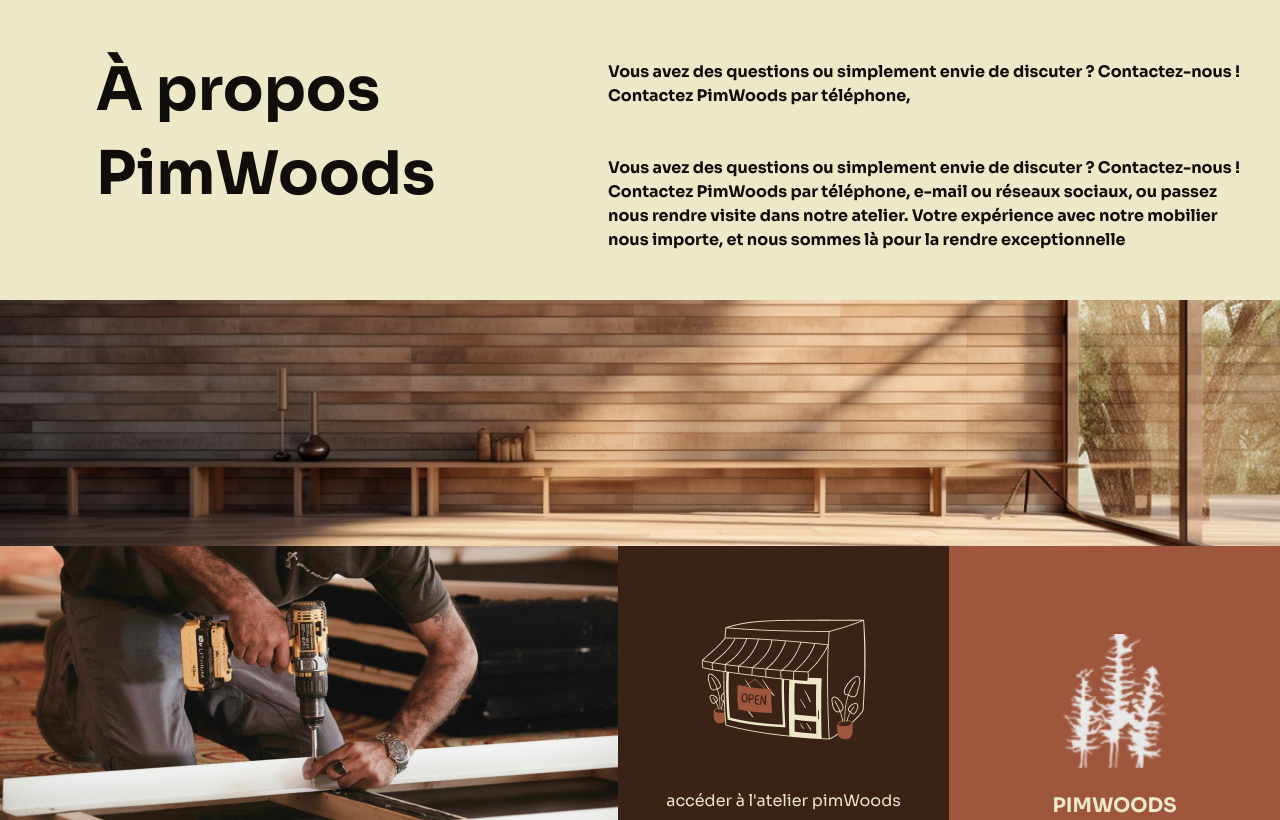
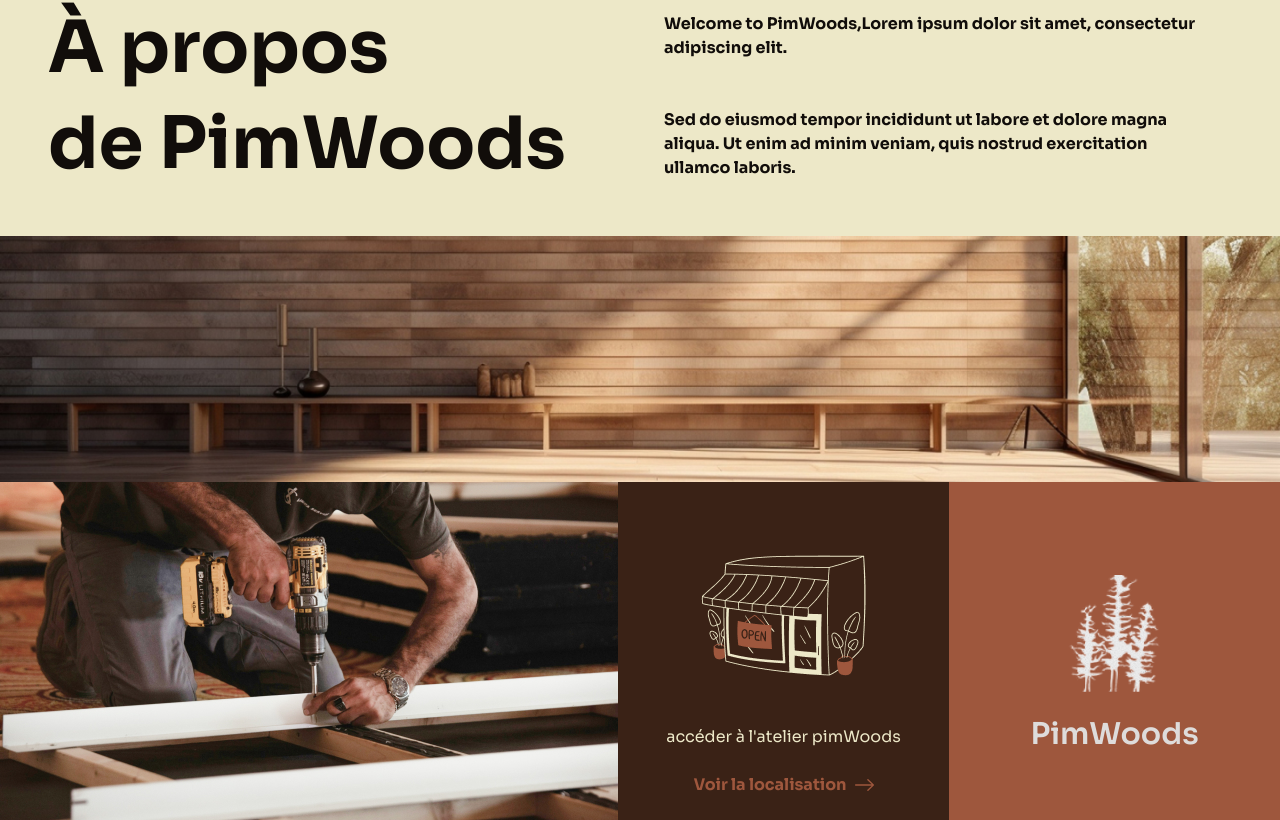
Before and after one commit to yaCHBn2004/pim-woods-site, a React (Vite) app in the folder client/: page / in a window 1280 px wide. Shown: the part 900-1720 px from the top of the page. Built offline with nearby package versions, Linux system fonts and the light colour scheme.

Commit message:
refractor: About main file

```diff
--- a/client/src/pages/Landing page/sections/About.jsx
+++ b/client/src/pages/Landing page/sections/About.jsx
@@ -1,58 +1,37 @@
 import React from "react";
 import about1 from "/src/assets/images/about1.jpg";
+import about2 from "/src/assets/images/about2.jpg";
 import PimBig from "/src/assets/logo-PIM-big.png";
-import about2 from "/src/assets/images/about2.jpg";
-import inarrow from "/src/assets/icons/arrows/in-arrow.svg";
 import shop from "/src/assets/2Ds/shop.png";
-import GoToFooter from '../../../utils/GoToFooter';
+
+import AboutText from "../../../components/AboutText";
+import AboutVisit from "../../../components/AboutVisit";
+
 export const About = () => {
   return (
-    <div className=" flex flex-col  ">
-      <div className=" flex gap-24 pt-40 pb-12   h-1/2 ">
-        <div className="flex flex-col basis-[40%]  pl-24  gap-8">
-          <h1 className=" text-darkBrown text-6xl font-bold  flex flex-col gap-6">
-            {" "}
-            <p>À propos </p>
-            <p> PimWoods</p>
-          </h1>
+    <div className="h-max">
+      <AboutText />
+
+      <div className="flex flex-col" >
+        <div className="bg-cover bg-center w-full h-full" style={{ backgroundImage: `url(${about1})` }}>
+          <img src={about1} alt="abous-us1" />
         </div>
-        <div className="felx flex-col w-1/2 font-bold text-darkBrown">
-          <p>
-            Vous avez des questions ou simplement envie de discuter ?
-            Contactez-nous ! Contactez PimWoods par téléphone,
-          </p>
-          <br /> <br />
-          <p>
-            Vous avez des questions ou simplement envie de discuter ?
-            Contactez-nous ! Contactez PimWoods par téléphone, e-mail ou réseaux
-            sociaux, ou passez nous rendre visite dans notre atelier. Votre
-            expérience avec notre mobilier nous importe, et nous sommes là pour
-            la rendre exceptionnelle
-          </p>
-        </div>
-      </div>
 
-      <div className="flex flex-col ">
-        <div className="w-screen">
-          <img className="w-full" src={about1} alt="" />
-        </div>
-        <div className="flex ">
+        <div className="flex">
           <img className="w-3/5" src={about2} alt="" />
+
           <div className="w-1/3 flex flex-col bg-primary items-center justify-center gap-6 p-10">
             <img className="" src={shop} alt="" />
             <p className="text-bg ">accéder à l'atelier pimWoods</p>
-            <div className="text-secondary flex align-baseline  gap-2 cursor-pointer hover:ml-4"> <GoToFooter/>
-             <img className=""src={inarrow} alt="" />
-             </div>
+            <AboutVisit />
+          </div>
 
+          <div className="w-1/3 flex flex-col bg-secondary items-center justify-center gap-6 p-10">
+            <img src={PimBig} alt="" />
+            <p className="text-text-white text-3xl font-semibold ">PimWoods</p>
+          </div>
         </div>
-        <div className="w-1/3 flex flex-col bg-secondary items-center justify-center gap-6 p-10">
-            <img className="w-full" src={PimBig} alt="" />
-            <p className="text-bg text-xl font-bold ">PIMWOODS</p>
-
-          </div>
       </div>
-    </div>
     </div>
   );
 };
```
